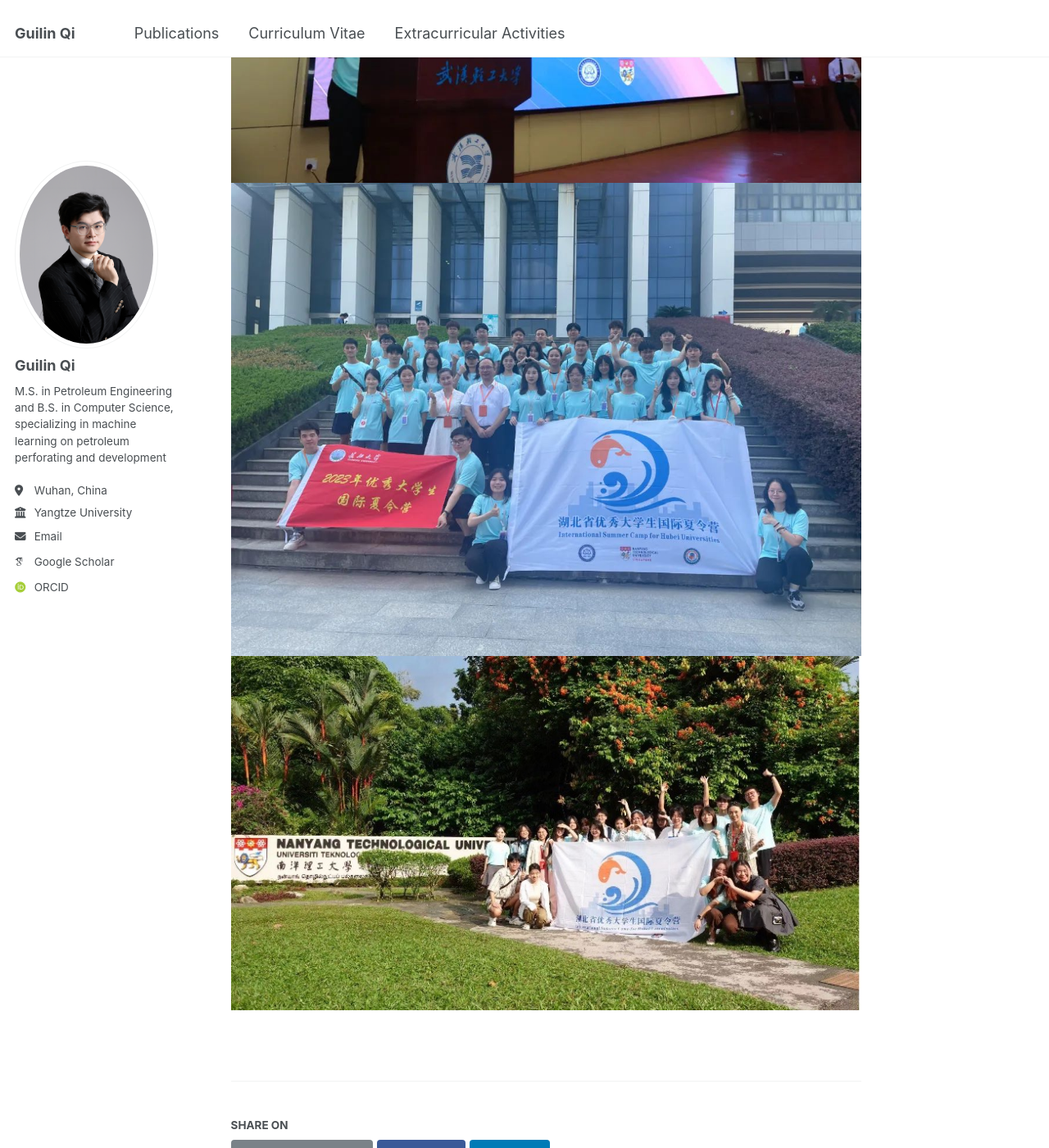
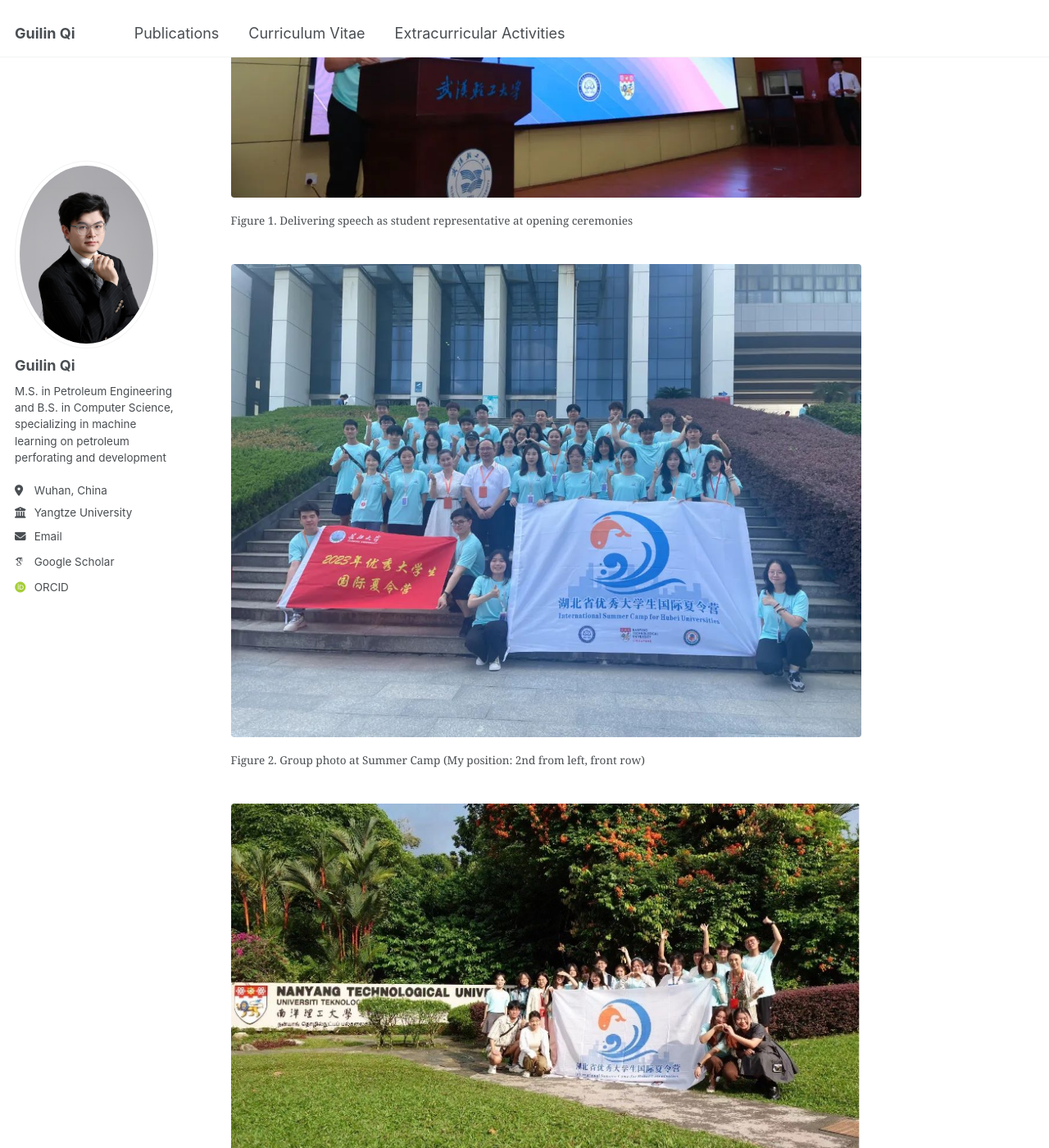
Before and after one commit to Trallin/Trallin.github.io, a Jekyll site: the page built from _extracurricular/extracurricular-2-2023-07-01-ntu-summer.md, in a window 1280 px wide and 1400 px high, scrolled down 682 px. Shown: the whole window at 82% size. Built offline with Jekyll 4.4.1, drawn with Linux system fonts in a browser that asks for light colours; some web fonts are replaced; some of the changed text lies outside the part shown.

Commit message:
update extracurricular photo

```diff
--- a/_extracurricular/extracurricular-2-2023-07-01-ntu-summer.md
+++ b/_extracurricular/extracurricular-2-2023-07-01-ntu-summer.md
@@ -8,6 +8,21 @@ collection: extracurricular
 - Conducted academic exchanges on robotics, data mining and advanced algorithms.
 - Led and translated for a 39-member delegation sponsored by Provincial Outstanding Students Program.
 
-![2023-07-01-ntu-summer-1](/images/extracurricular/2023-07-01-ntu-summer-1.jpeg)
+<!-- ![2023-07-01-ntu-summer-1](/images/extracurricular/2023-07-01-ntu-summer-1.jpeg)
 ![2023-07-01-ntu-summer-2](/images/extracurricular/2023-07-01-ntu-summer-2.jpeg)
-![2023-07-01-ntu-summer-3](/images/extracurricular/2023-07-01-ntu-summer-3.jpg)
+![2023-07-01-ntu-summer-3](/images/extracurricular/2023-07-01-ntu-summer-3.jpg) -->
+
+<figure>
+  <img src="/images/extracurricular/2023-07-01-ntu-summer-1.jpeg" alt="2023-07-01-ntu-summer-1.jpeg">
+  <figcaption style="text-align: center;">Figure 1. Delivering speech as student representative at opening ceremonies</figcaption>
+</figure>
+
+<figure>
+  <img src="/images/extracurricular/2023-07-01-ntu-summer-2.jpeg" alt="2023-07-01-ntu-summer-2.jpeg">
+  <figcaption style="text-align: center;">Figure 2. Group photo at Summer Camp (My position: 2nd from left, front row)</figcaption>
+</figure>
+
+<figure>
+  <img src="/images/extracurricular/2023-07-01-ntu-summer-3.jpg" alt="2023-07-01-ntu-summer-3.jpeg">
+  <figcaption style="text-align: center;">Figure 3. Commemorative photo at Nanyang Technological University</figcaption>
+</figure>
```
Also changed, not shown: _extracurricular/extracurricular-1-2023-08-01-tac.md (+6 -1 lines).
